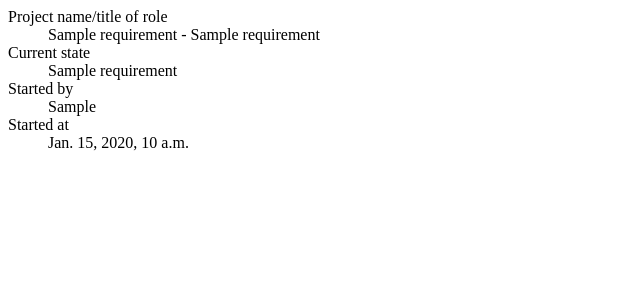
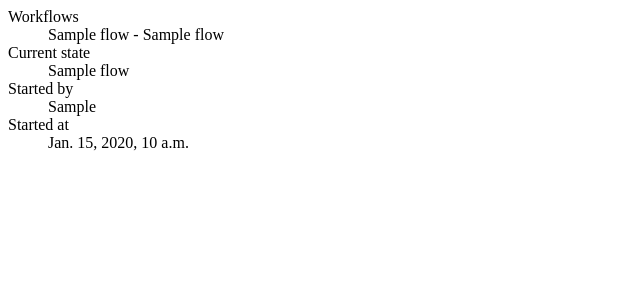
Before and after one commit to uktrade/django-workflow-engine, a Django app: template django_workflow/templates/includes/requirement_summary.html in a window 1280 px wide. Shown: the top 300 px of the page, without its empty margins (0-640 px from the left). Run offline with Django 3.2, Linux system fonts and the light colour scheme; the template is opened without the code that fills it: most values are stand-ins (such as "Sample title", 1, 10 or a date in 2020).

Commit message:
feat: make templates generic.

```diff
--- a/django_workflow/templates/django_workflow/flow_list.html
+++ b/django_workflow/templates/django_workflow/flow_list.html
@@ -1,12 +1,10 @@
-{% extends 'base.html' %}
-
 {% block main_content %}
 <h1 class="govuk-heading-l">Configurable workflow demonstration</h1>
 <a class="govuk-button" href="{% url 'flow-create' %}">Create flow</a>
 <ul class="govuk-list">
     {% for flow in object_list %}
         <li>
-            {% include "includes/requirement_summary.html" with requirement=flow %}
+            {% include "includes/requirement_summary.html" with flow=flow %}
             <form action="{% url "flow-delete" flow.pk %}" method="POST">
             {% csrf_token %}
             {% if flow.on_manual_step or not flow.is_complete %}
--- a/django_workflow/templates/includes/requirement_summary.html
+++ b/django_workflow/templates/includes/requirement_summary.html
@@ -1,10 +1,10 @@
 <dl class="govuk-summary-list">
     <div class="govuk-summary-list__row">
         <dt class="govuk-summary-list__key">
-            Project name/title of role
+            Workflows
         </dt>
         <dd class="govuk-summary-list__value">
-            {{ requirement.get_workflow_name_display }} - {{ requirement.flow_name }}
+            {{ flow.get_workflow_name_display }} - {{ flow.flow_name }}
         </dd>
     </div>
     <div class="govuk-summary-list__row">
@@ -12,7 +12,7 @@
             Current state
         </dt>
         <dd class="govuk-summary-list__value">
-            {{ requirement.nice_name }}
+            {{ flow.nice_name }}
         </dd>
     </div>
     <div class="govuk-summary-list__row">
@@ -20,16 +20,16 @@
             Started by
         </dt>
         <dd class="govuk-summary-list__value">
-            {{ requirement.executed_by }}
+            {{ flow.executed_by }}
         </dd>
     </div>
-    {% if requirement.started %}
+    {% if flow.started %}
         <div class="govuk-summary-list__row">
             <dt class="govuk-summary-list__key">
                 Started at
             </dt>
             <dd class="govuk-summary-list__value">
-                {{ requirement.started|default_if_none:"" }}
+                {{ flow.started|default_if_none:"" }}
             </dd>
         </div>
     {% endif %}
```
